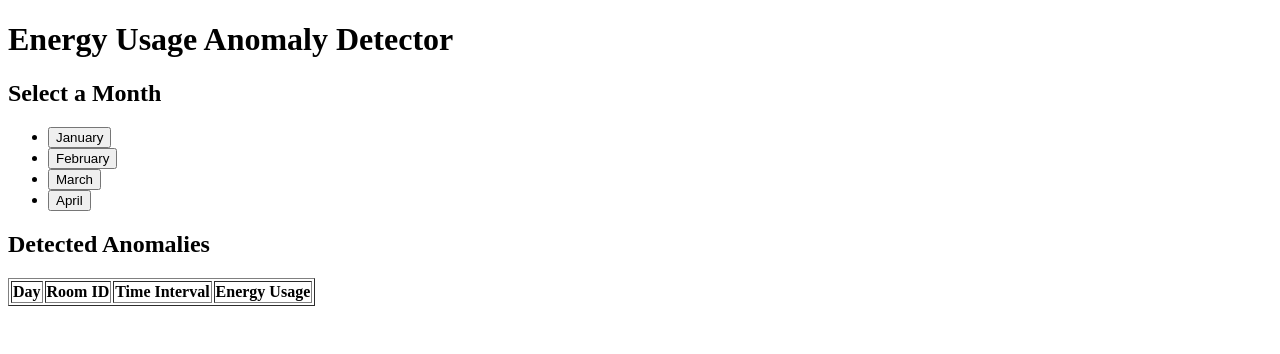
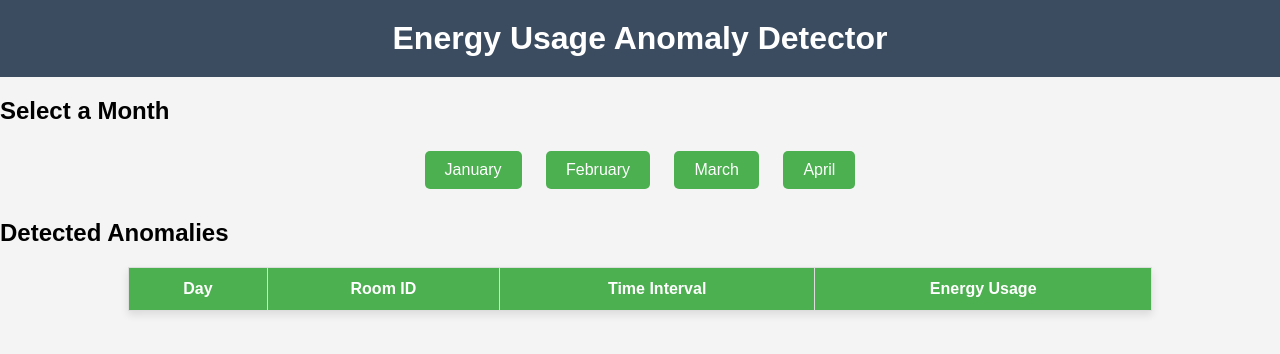
Before and after one commit to Swayam-Swaroop-Sahu/Energy-Spike-Detection, a plain HTML site: page index.html in a window 1280 px wide. Drawn offline with Linux system fonts and the light colour scheme.

Commit message:
Update index.html

```diff
--- a/index.html
+++ b/index.html
@@ -4,9 +4,80 @@
     <meta charset="UTF-8">
     <meta name="viewport" content="width=device-width, initial-scale=1.0">
     <title>Energy Usage Anomaly Detector</title>
+    <style>
+        body {
+            font-family: Arial, sans-serif;
+            margin: 0;
+            padding: 0;
+            background-color: #f4f4f4;
+        }
+        header {
+            background-color: #3b4c61;
+            color: #fff;
+            padding: 20px;
+            text-align: center;
+        }
+        h1, h2 {
+            margin: 0;
+            font-size: 2rem;
+        }
+        h2 {
+            margin-top: 20px;
+            font-size: 1.5rem;
+        }
+        ul {
+            list-style-type: none;
+            padding: 0;
+            text-align: center;
+        }
+        li {
+            display: inline-block;
+            margin: 10px;
+        }
+        button {
+            background-color: #4CAF50;
+            color: white;
+            padding: 10px 20px;
+            border: none;
+            font-size: 1rem;
+            cursor: pointer;
+            border-radius: 5px;
+            transition: background-color 0.3s ease;
+        }
+        button:hover {
+            background-color: #45a049;
+        }
+        table {
+            width: 80%;
+            margin: 20px auto;
+            border-collapse: collapse;
+            background-color: #fff;
+            box-shadow: 0 4px 8px rgba(0, 0, 0, 0.1);
+        }
+        th, td {
+            padding: 12px;
+            text-align: center;
+            border: 1px solid #ddd;
+        }
+        th {
+            background-color: #4CAF50;
+            color: white;
+        }
+        td {
+            background-color: #f9f9f9;
+        }
+        td:nth-child(even) {
+            background-color: #f2f2f2;
+        }
+        button:focus {
+            outline: none;
+        }
+    </style>
 </head>
 <body>
-    <h1>Energy Usage Anomaly Detector</h1>
+    <header>
+        <h1>Energy Usage Anomaly Detector</h1>
+    </header>
 
     <h2>Select a Month</h2>
     <ul>
```
